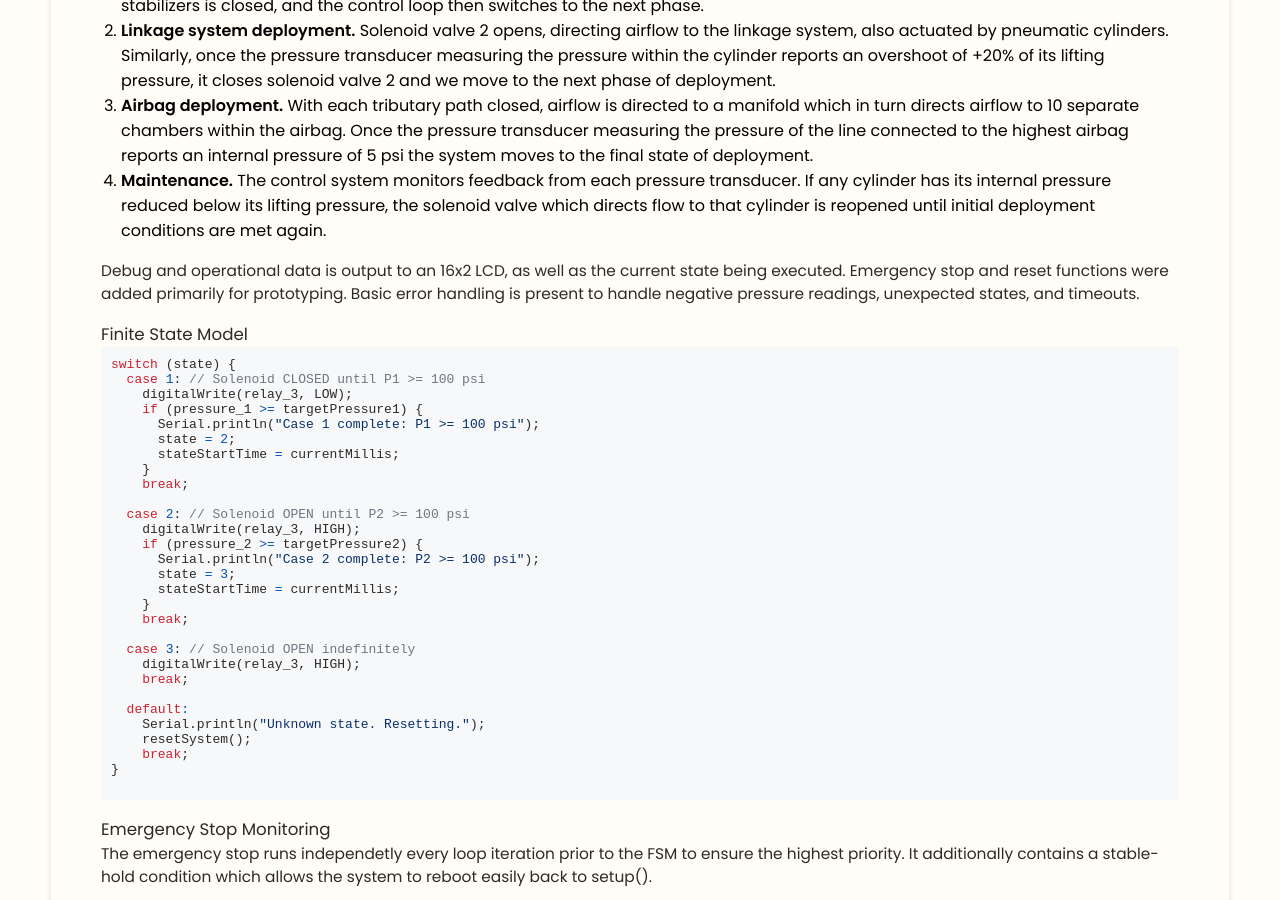
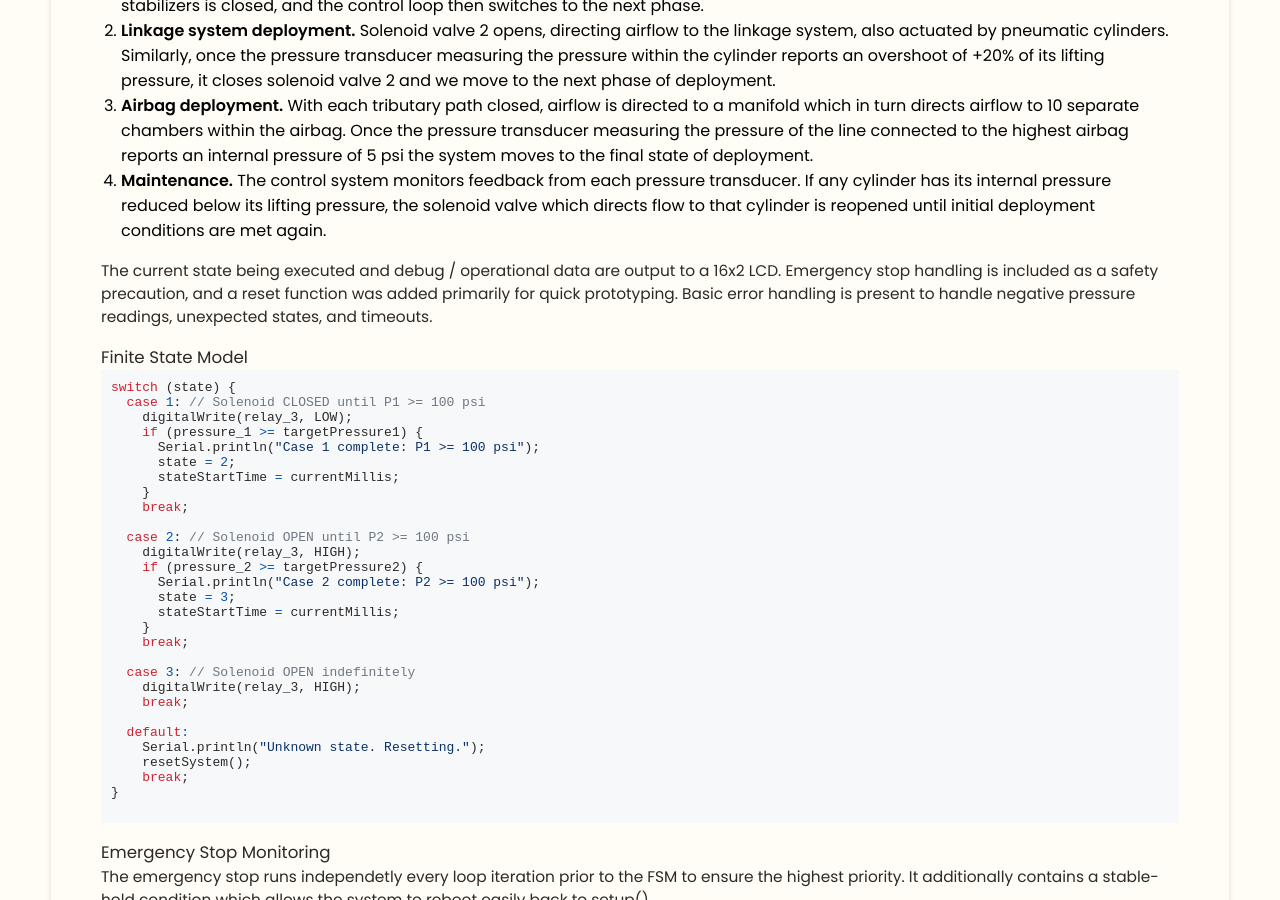
Before and after one commit to elijahverhoff/elijahverhoff.github.io, a Jekyll site: the page built from _projects/Rapidly Deployable & Inflatable Hallway Barrier (MEE Capstone)/index.md, in a window 1280 px wide and 900 px high, scrolled down 1182 px. Built offline with Jekyll 4.4.1, drawn with Linux system fonts in a browser that asks for light colours.

Commit message:
Improve clarity of debug data output description
Revised the output description for clarity and safety emphasis.

```diff
--- a/_projects/Rapidly Deployable & Inflatable Hallway Barrier (MEE Capstone)/index.md
+++ b/_projects/Rapidly Deployable & Inflatable Hallway Barrier (MEE Capstone)/index.md
@@ -33,7 +33,7 @@ An imperitive attribute of the barrier is that it must be deployable by a single
 3. **Airbag deployment.** With each tributary path closed, airflow is directed to a manifold which in turn directs airflow to 10 separate chambers within the airbag. Once the pressure transducer measuring the pressure of the line connected to the highest airbag reports an internal pressure of 5 psi the system moves to the final state of deployment.
 4. **Maintenance.** The control system monitors feedback from each pressure transducer. If any cylinder has its internal pressure reduced below its lifting pressure, the solenoid valve which directs flow to that cylinder is reopened until initial deployment conditions are met again.
 
-Debug and operational data is output to an 16x2 LCD, as well as the current state being executed. Emergency stop and reset functions were added primarily for prototyping. Basic error handling is present to handle negative pressure readings, unexpected states, and timeouts.
+The current state being executed and debug / operational data are output to a 16x2 LCD. Emergency stop handling is included as a safety precaution, and a reset function was added primarily for quick prototyping. Basic error handling is present to handle negative pressure readings, unexpected states, and timeouts.
 
 
 
```
